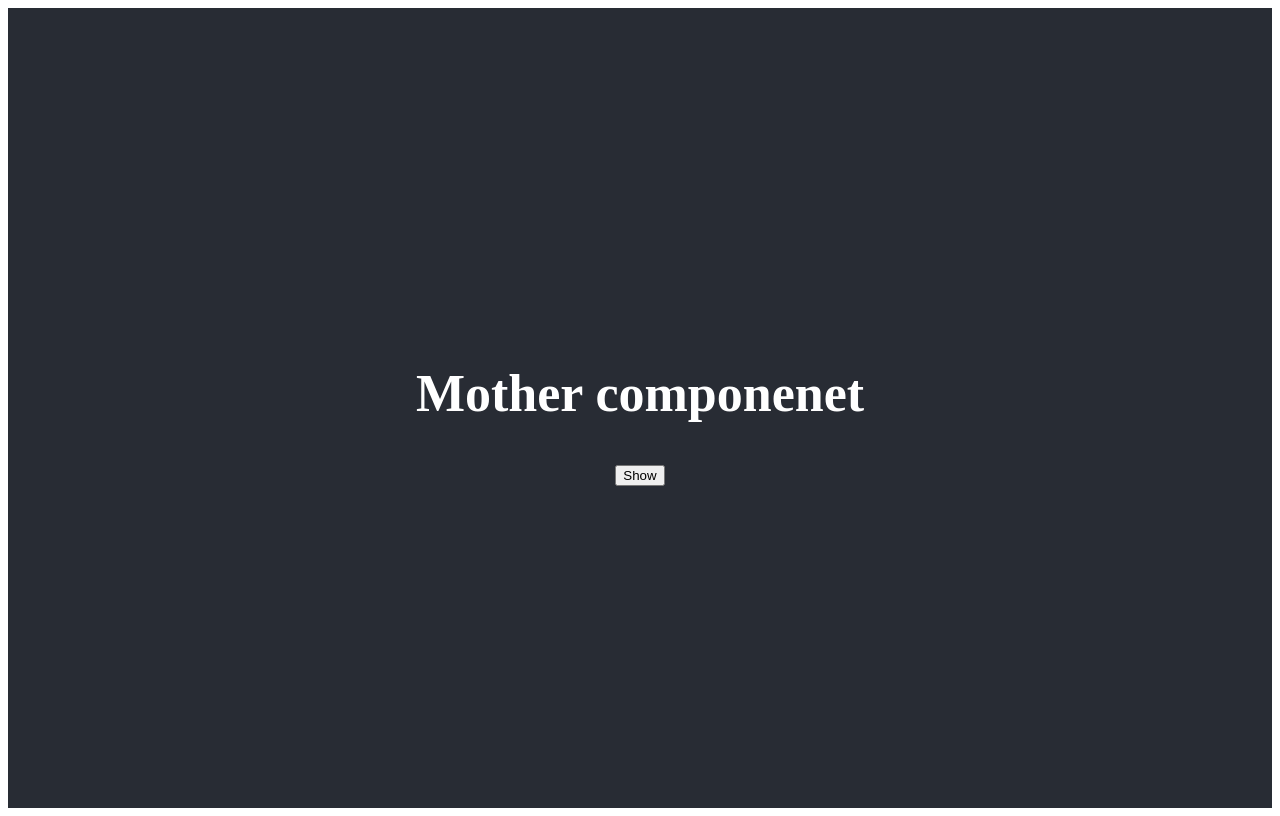
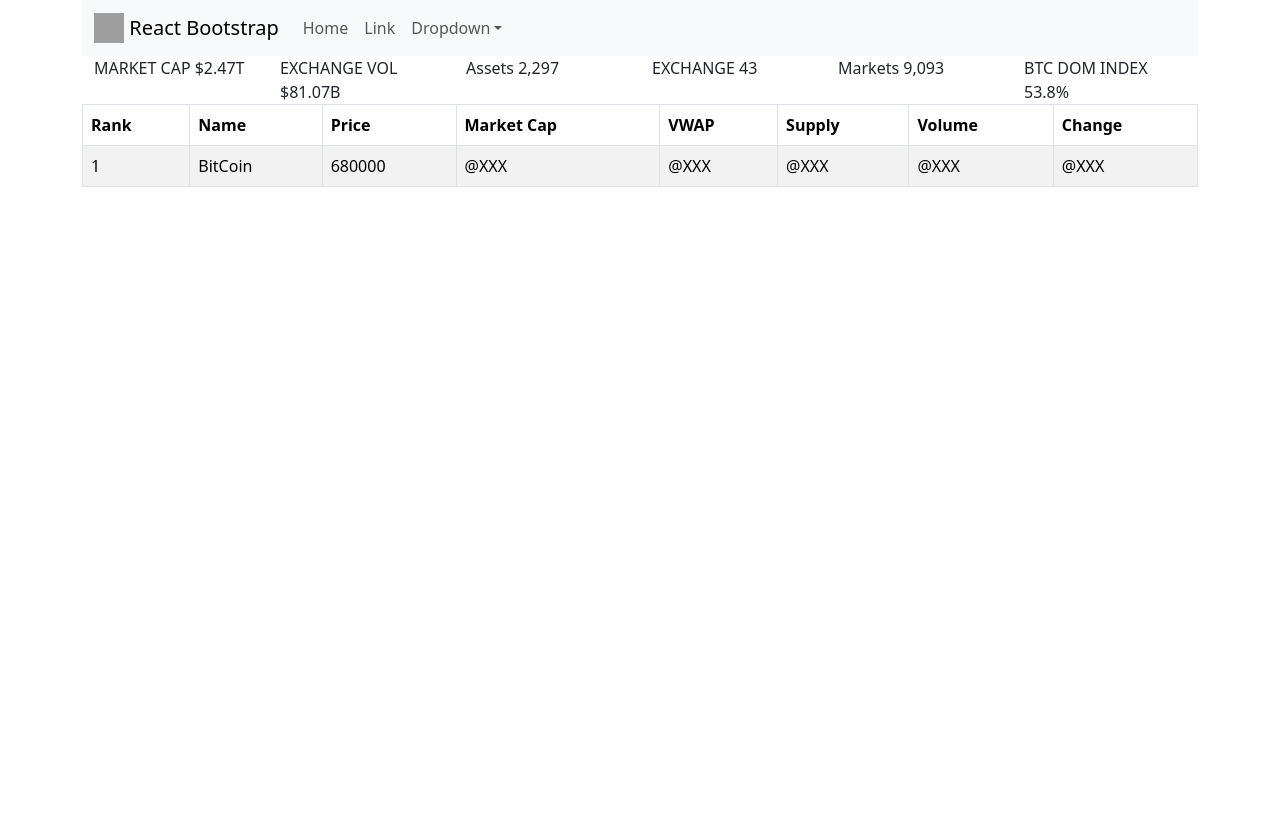
Before and after one commit to AlexProg34-G/crypto-exchange, a React (Create React App) app: page / in a window 1280 px wide. Built offline with nearby package versions, Linux system fonts and the light colour scheme; grey boxes are pictures that could not be loaded.

Commit message:
Fix errors

```diff
--- a/src/App.css
+++ /dev/null
@@ -1,38 +0,0 @@
-.App {
-  text-align: center;
-}
-
-.App-logo {
-  height: 40vmin;
-  pointer-events: none;
-}
-
-@media (prefers-reduced-motion: no-preference) {
-  .App-logo {
-    animation: App-logo-spin infinite 20s linear;
-  }
-}
-
-.App-header {
-  background-color: #282c34;
-  min-height: 100vh;
-  display: flex;
-  flex-direction: column;
-  align-items: center;
-  justify-content: center;
-  font-size: calc(10px + 2vmin);
-  color: white;
-}
-
-.App-link {
-  color: #61dafb;
-}
-
-@keyframes App-logo-spin {
-  from {
-    transform: rotate(0deg);
-  }
-  to {
-    transform: rotate(360deg);
-  }
-}
--- a/src/App.js
+++ b/src/App.js
@@ -1,24 +1,21 @@
 //import logo from './logo.svg';
-import './App.css';
 
 
-//import 'bootstrap/dist/css/bootstrap.min.css';
-//import Container from "react-bootstrap/Container";
-//import Header from "./Header";
-//import SubHeader from './SubHeader';
-//import CoinList from './CoinList';
-import MotherComponenet from "./MotherComponenet";
-import ChildComponent from "./ChildComponent";
+
+import 'bootstrap/dist/css/bootstrap.min.css';
+import Container from "react-bootstrap/Container";
+import Header from "./Header";
+import SubHeader from './SubHeader';
+import CoinList from './CoinList';
+
 
 function App() {
   return (
-    <div className="App">
-      <header className='App-header'>
-        <MotherComponenet>
-          <ChildComponent />
-        </MotherComponenet>
-    </header>
-  </div >
+    <Container >
+      <Header />
+      <SubHeader />
+      <CoinList />
+    </Container >
   );
 }
 
--- a/src/ChildComponent.jsx
+++ /dev/null
@@ -1,5 +0,0 @@
-function ChildComponent() {
-    return (<div>ChildComponent</div>);
-}
-
-export default ChildComponent;
--- a/src/CoinInfo.jsx
+++ b/src/CoinInfo.jsx
@@ -1,25 +1,26 @@
 import Row from "react-bootstrap/Row";
 import Col from "react-bootstrap/Col";
 
-function CoinInfo( ){
-    return (
-<Row>
-    <col>Logo</col>
+function CoinInfo() {
+  return (
     <Row>
-    <col></col>
-
-    <col></col>
+      <col>
+        <Row>
+          Logo
+          <Col>Logo</Col>
+          <Col>Bitcoin</Col>
+        </Row>
+      </col>
+      <col>
+        <div>High 7000</div>
+        <div>Low 6700</div>
+      </col>
+      <col>
+        <div>Average 6900</div>
+        <div>Change -3% </div>
+      </col>
     </Row>
-
-
-    <col></col>
-
-
-</Row>
-
-
-
-);
+  );
 }
 
 export default CoinInfo;
--- a/src/CoinInfoModal.jsx
+++ b/src/CoinInfoModal.jsx
@@ -14,8 +14,8 @@ aria-labelledby="example-modal-sizes-title-lg"
     Large Modal
   </Modal.Title>
 </Modal.Header>
-<Modal.Body>...</Modal.Body>
+<Modal.Body>Body Modal...</Modal.Body>
 </Modal>
 );
 }
-export default SubHeader;
+export default CoinInfoModal;
--- a/src/CoinList.jsx
+++ b/src/CoinList.jsx
@@ -1,11 +1,12 @@
+import React from "react";
 import Table from 'react-bootstrap/Table';
-import React from "react";
 import CoinInfoModal from "./CoinInfoModal";
 
 function CoinList() {
-  const [ showInModal, setShowInfoModal] = React.useState(false);
+  const [ showInfoModal, setShowInfoModal] = React.useState(false);
 
     return (
+      <>
     <Table striped bordered hover>
       <thead>
         <tr>
@@ -22,18 +23,19 @@ function CoinList() {
       <tbody>
         <tr onClick={() => setShowInfoModal(true)}>
           <td>1</td>
-          <td>Mark</td>
-          <td>Otto</td>
-          <td>@mdo</td>
-          <td>@mdo</td>
-          <td>@mdo</td>
-          <td>@mdo</td>
-          <td>@mdo</td>
+          <td>BitCoin</td>
+          <td>680000</td>
+          <td>@XXX</td>
+          <td>@XXX</td>
+          <td>@XXX</td>
+          <td>@XXX</td>
+          <td>@XXX</td>
         </tr>
 
       </tbody>
     </Table>
-    CoinInfoModal show = {showInfoModal} setShow={setShowInfoModal};
+    <CoinInfoModal show = {showInfoModal} setShow={setShowInfoModal}/>
+    </>
   );
 }
 
--- a/src/MotherComponenet.jsx
+++ /dev/null
@@ -1,17 +0,0 @@
-import React from "react";
-
-
-function MotherComponenet(props) {
-  const [show, setShow] = React.useState(false);
-
-  if (show) return props.children;
-
-  return (
-    <div>
-      <h1>Mother componenet</h1>
-      {show && props.children}
-      <button onClick={() => setShow(!show)}>{show ? 'Hide' : 'Show'}</button>
-    </div>
-  );
-}
-export default MotherComponenet;
--- a/src/SubHeader.jsx
+++ b/src/SubHeader.jsx
@@ -6,14 +6,13 @@ function SubHeader() {
   return (
     <Container>
       <Row>
-        <Col>MARKET CAP</Col>
-        <Col>EXCHANGE VOL</Col>
-        <Col>1 of 3</Col>
-        <Col>1 of 4</Col>
-        <Col>1 of 5</Col>
-        <Col>1 of 6</Col>
+        <Col>MARKET CAP $2.47T</Col>
+        <Col>EXCHANGE VOL $81.07B</Col>
+        <Col>Assets 2,297</Col>
+        <Col>EXCHANGE 43</Col>
+        <Col>Markets 9,093</Col>
+        <Col>BTC DOM INDEX 53.8%</Col>
       </Row>
-
     </Container>
   );
 }
--- a/src/index.js
+++ b/src/index.js
@@ -4,8 +4,4 @@ import App from './App';
 
 
 const root = ReactDOM.createRoot(document.getElementById('root'));
-root.render(
-  //<React.StrictMode>
-    <App />
- // </React.StrictMode>
-);
+root.render(<App />);
```
Also changed, not shown: src/Header.jsx (+5 -6 lines), src/setupTests.js (deleted, +0 -5 lines).
